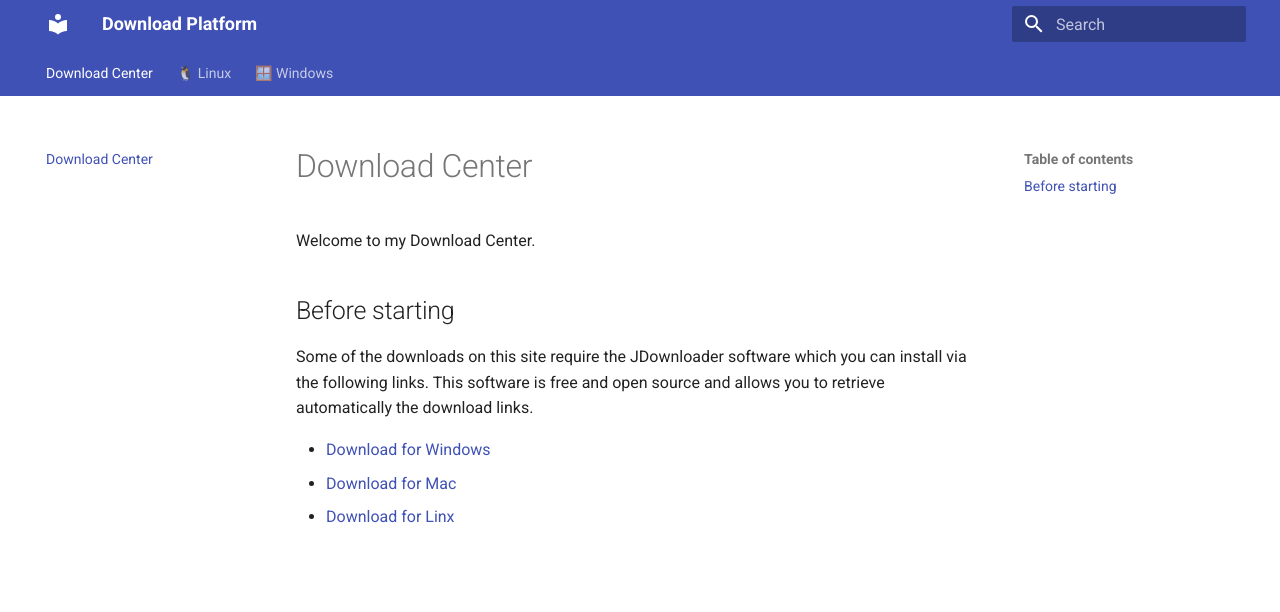
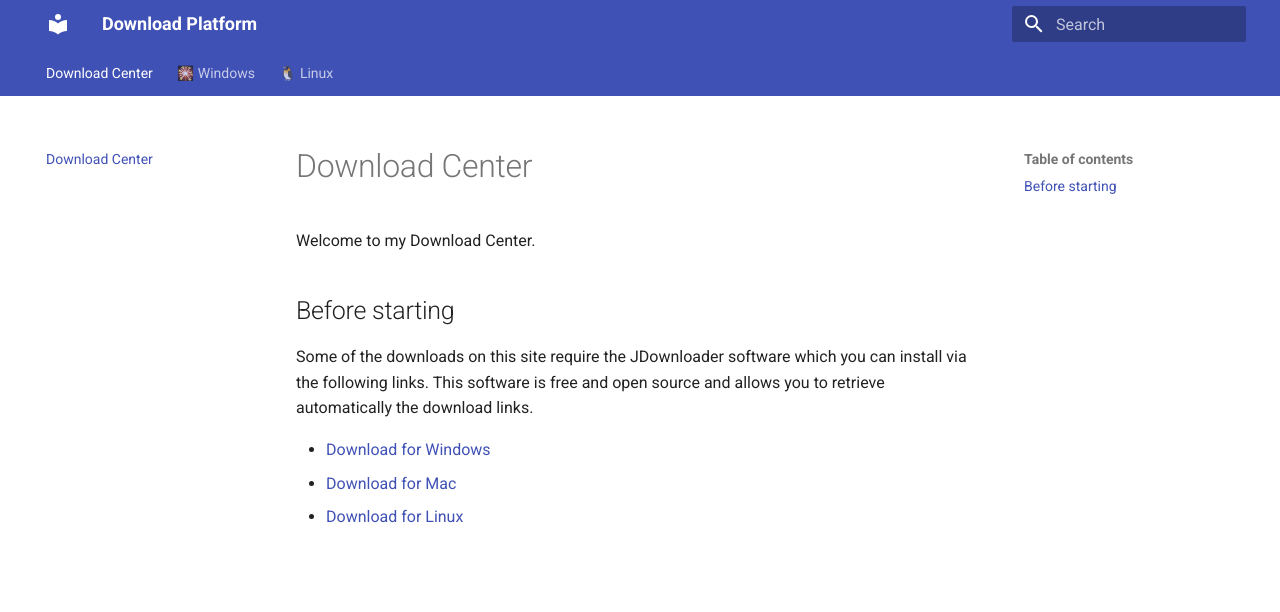
Before and after one commit to l0u1sg/download-center, an MkDocs documentation site: the page built from docs/index.md, in a window 1280 px wide. Shown: the top 612 px of the page. Built offline with MkDocs 1.6.1 and Material for MkDocs 9.7.7, drawn with Linux system fonts in a browser that asks for light colours.

Commit message:
docs: :pencil:  Fixing mistake in documentation

```diff
--- a/docs/index.md
+++ b/docs/index.md
@@ -6,4 +6,4 @@ Some of the downloads on this site require the JDownloader software which you ca
 
 - [Download for Windows](https://jdownloader.org/dl?v=101)
 - [Download for Mac](https://mega.nz/file/GBUViKCI#ZVG9zQihMykqZ4SvAFEVZ4-DzK5FBQINReLM9zlPCe4)
-- [Download for Linx](https://mega.nz/file/GBUViKCI#ZVG9zQihMykqZ4SvAFEVZ4-DzK5FBQINReLM9zlPCe4)
+- [Download for Linux](https://mega.nz/file/GBUViKCI#ZVG9zQihMykqZ4SvAFEVZ4-DzK5FBQINReLM9zlPCe4)
```
Also changed, not shown: docs/🎇 Windows/ISOs.md (renamed from docs/🪟 Windows/ISOs.md), docs/🎇 Windows/Y13.md (renamed from docs/🪟 Windows/Y13.md), docs/🎇 Windows/office.md (renamed from docs/🪟 Windows/office.md), docs/🎇 Windows/others.md (renamed from docs/🪟 Windows/others.md), 1 other file.
